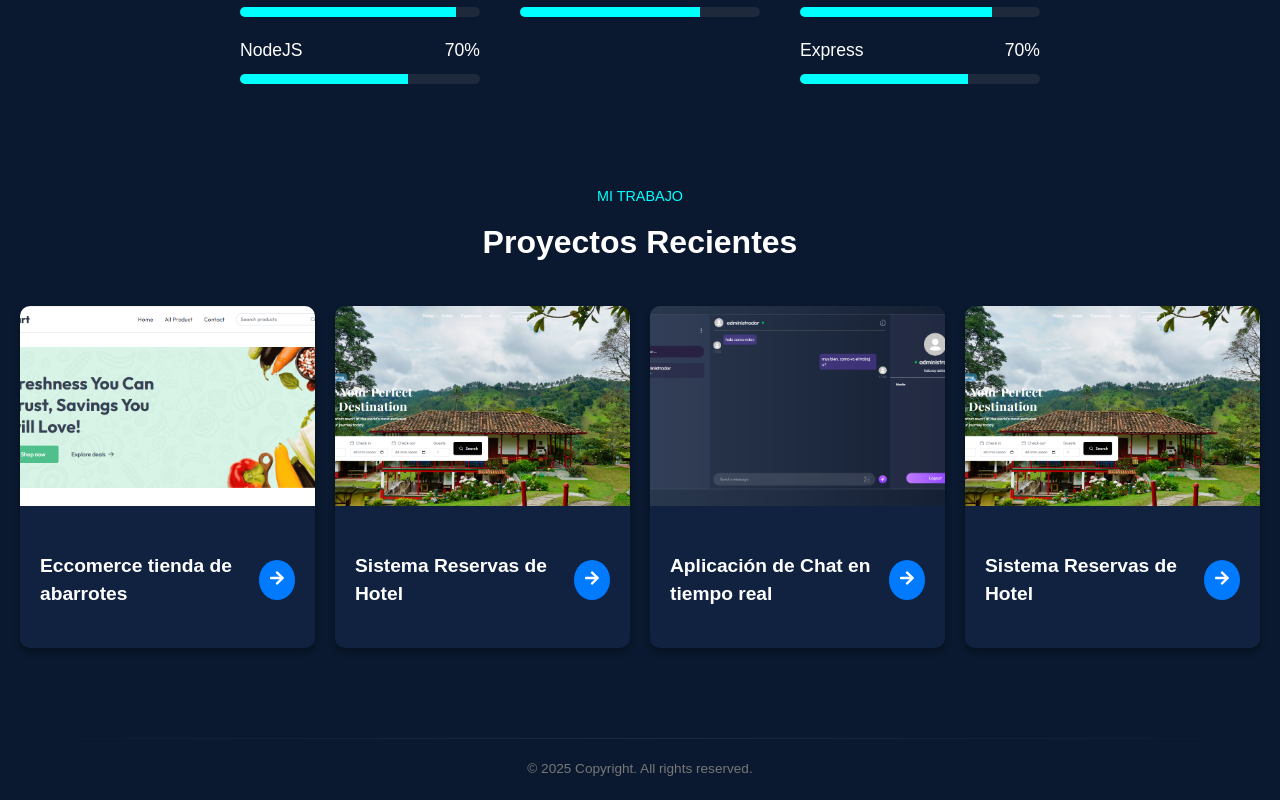
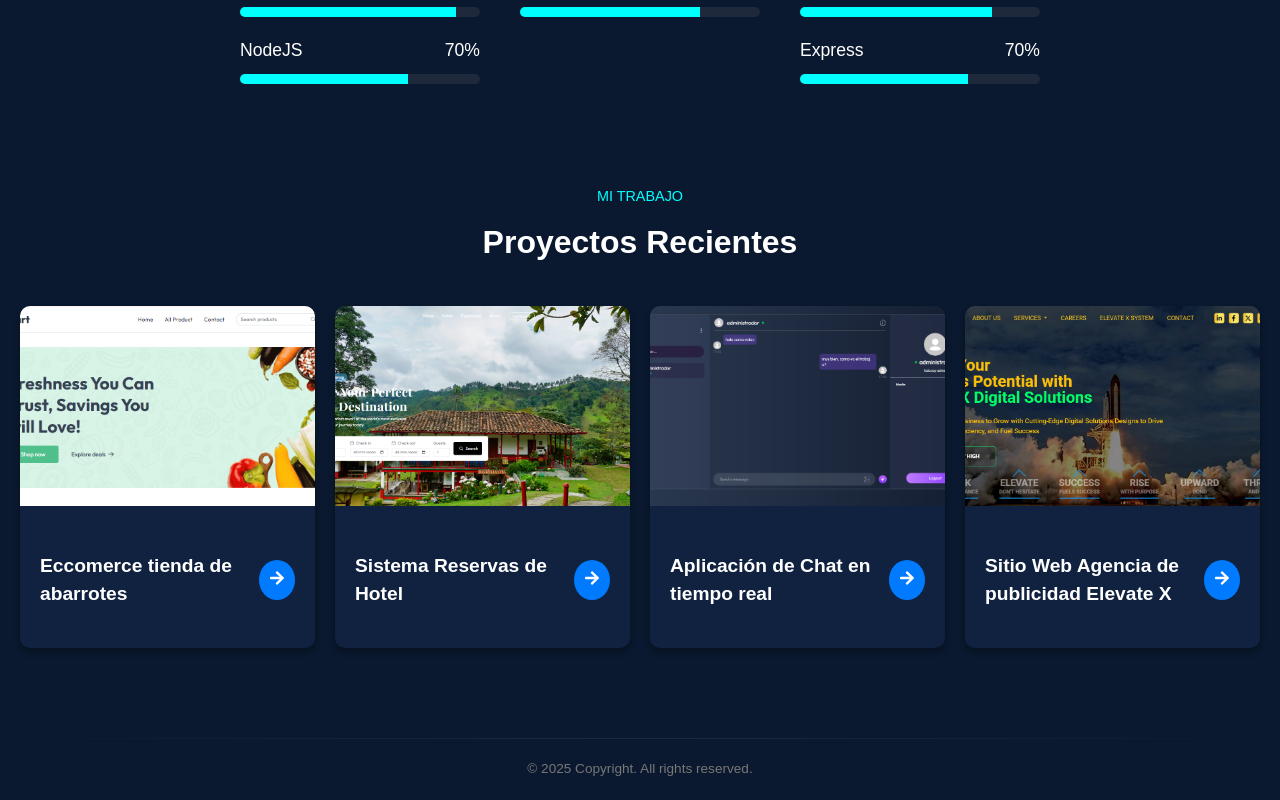
Before and after one commit to Viviana9110/PortafolioActual, a React (Vite) app in the folder portafolio/: page / in a window 1280 px wide. Shown: the part 797-1597 px from the top of the page. Built offline with nearby package versions, Linux system fonts and the light colour scheme.

Commit message:
actualizacion proyectos

```diff
--- a/portafolio/src/Projects.jsx
+++ b/portafolio/src/Projects.jsx
@@ -4,6 +4,7 @@ import { FaArrowRight } from "react-icons/fa";
 import chat from "./assets/chat.png";
 import carrito from "./assets/carrito.png";
 import booking from "./assets/booking.png";
+import elevatex from "./assets/elevate.png"
 
 const projects = [
   {
@@ -25,14 +26,14 @@ const projects = [
     title: "Aplicación de Chat en tiempo real",
     category: "",
     image: chat,
-    url: "https://green-cart-eight-sigma.vercel.app/"
+    url: "https://chat-websocket-seven.vercel.app/login"
   },
   {
     id: 4,
-    title: "Sistema Reservas de Hotel",
+    title: "Sitio Web Agencia de publicidad Elevate X",
     category: "",
-    image: booking,
-    url: "https://booking-puce-two.vercel.app/"
+    image: elevatex ,
+    url: "https://elevate-x-puce.vercel.app/"
   },
 
 
```
Also changed, not shown: portafolio/src/assets/elevate.png (added).
